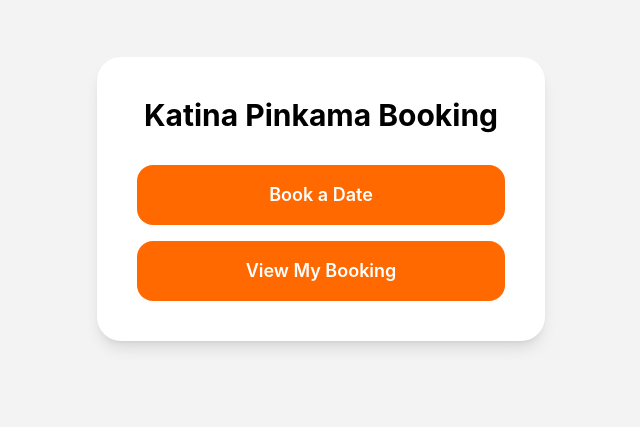
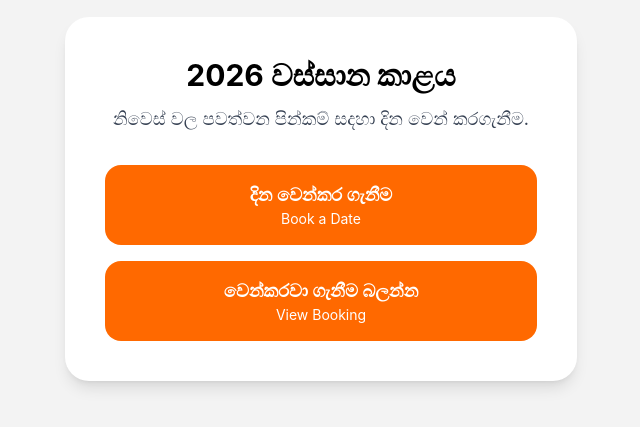
Before and after one commit to OmethG/Katina_Pinkama_Booking_System, a React (Vite) app in the folder client/: page / in a window 1280 px wide. Shown: the part 201-628 px from the top of the page, without its empty margins (319-959 px from the left). Built offline with nearby package versions, Linux system fonts and the light colour scheme.

Commit message:
Update home page Sinhala content

```diff
--- a/client/src/pages/Home.jsx
+++ b/client/src/pages/Home.jsx
@@ -5,24 +5,38 @@ export default function Home() {
 
   return (
     <div className="min-h-screen flex items-center justify-center bg-[#f3f3f3]">
-      <div className="bg-white p-10 rounded-3xl shadow-lg w-full max-w-md">
-        <h1 className="text-3xl font-bold text-center mb-8">
-          Katina Pinkama Booking
+      <div className="bg-white p-10 rounded-3xl shadow-lg w-full max-w-lg">
+        <h1 className="text-3xl font-bold text-center mb-3">
+          2026 වස්සාන කාළය
         </h1>
+
+        <p className="text-center text-gray-700 mb-8 text-lg">
+          නිවෙස් වල පවත්වන පින්කම් සදහා දින වෙන් කරගැනීම.
+        </p>
 
         <div className="space-y-4">
           <button
             onClick={() => navigate("/book")}
             className="w-full bg-orange-500 hover:bg-orange-600 text-white text-lg font-semibold py-4 rounded-2xl transition"
           >
-            Book a Date
+            <div className="flex flex-col">
+              <span>දින වෙන්කර ගැනීම</span>
+              <span className="text-sm font-normal">
+                Book a Date
+              </span>
+            </div>
           </button>
 
           <button
             onClick={() => navigate("/view-booking")}
             className="w-full bg-orange-500 hover:bg-orange-600 text-white text-lg font-semibold py-4 rounded-2xl transition"
           >
-            View My Booking
+            <div className="flex flex-col">
+              <span>වෙන්කරවා ගැනීම බලන්න</span>
+              <span className="text-sm font-normal">
+                View Booking
+              </span>
+            </div>
           </button>
         </div>
       </div>
```
